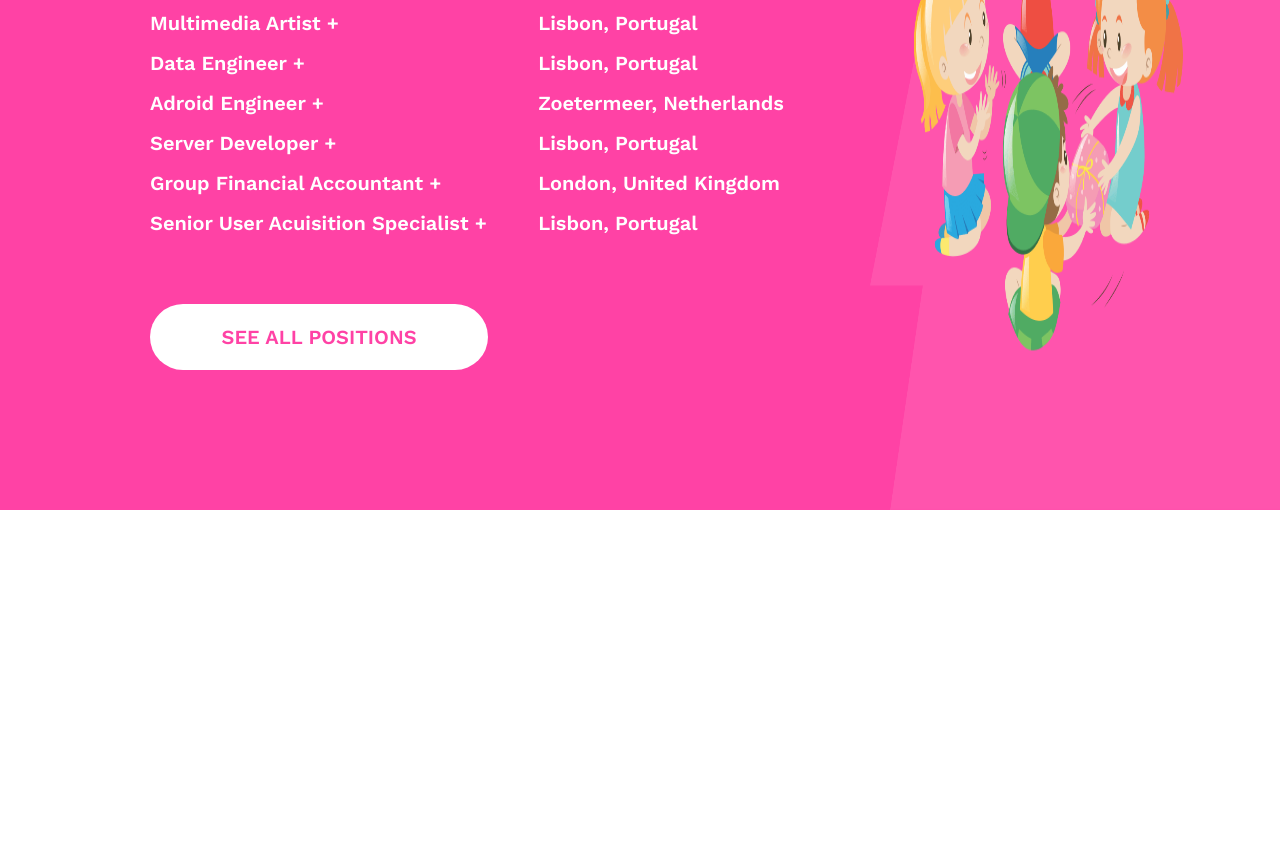
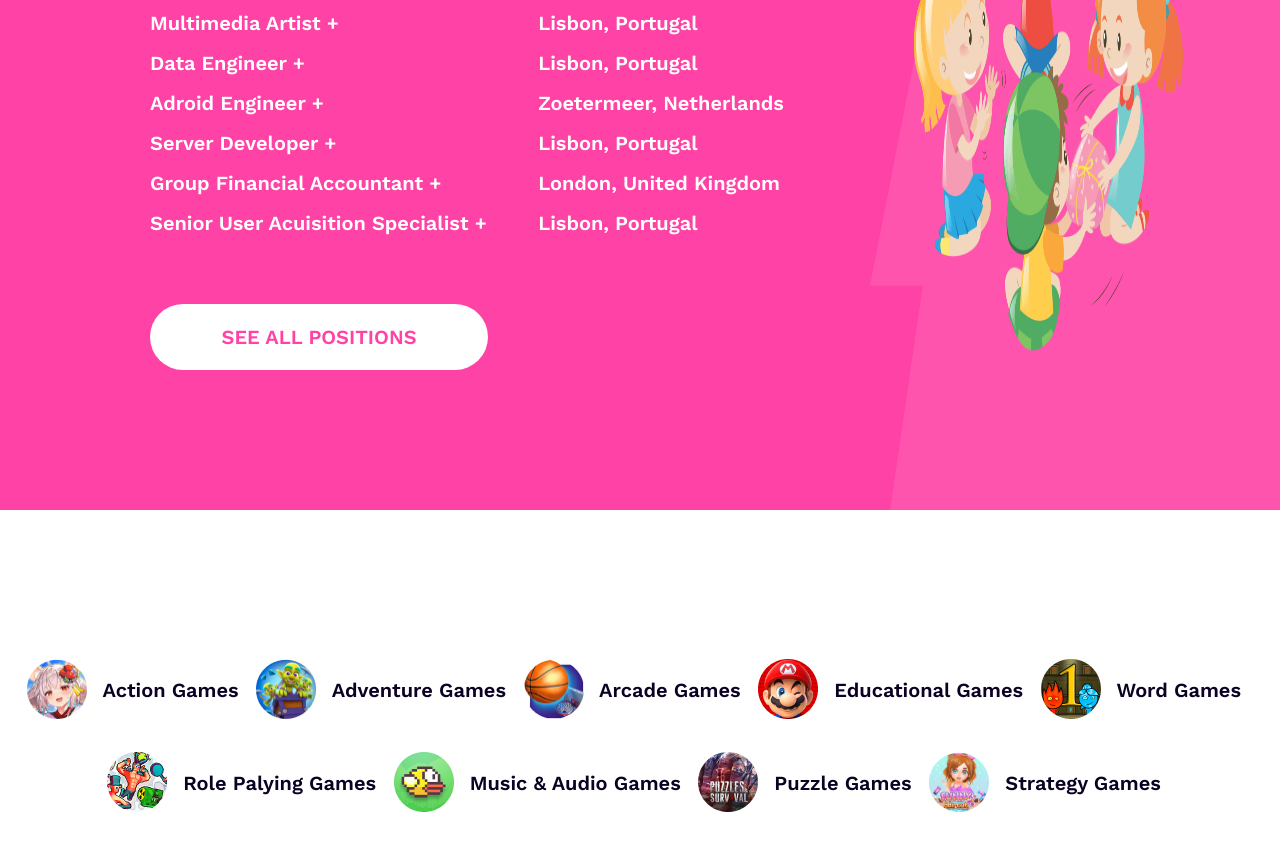
Before and after one commit to rukaiya20/Gamer, a plain HTML site: page index.html in a window 1280 px wide. Shown: the part 4003-4848 px from the top of the page. Before the commit the page ends 4517 px from the top, so only its background shows below. Drawn offline with nearby package versions, Linux system fonts and the light colour scheme.

Commit message:
Games list part  Added

```diff
--- a/index.html
+++ b/index.html
@@ -181,5 +181,50 @@
       </div>
      </section>
    <!-- career section -->
+   <!-- games -->
+     <section class="games">
+        <ul>
+          <li>
+            <img src="images/Rectangle 11.png" alt="">
+            Action Games
+         </li>
+          <li>
+            <img src="images/Rectangle 12.png" alt="">
+            Adventure Games
+          </li>
+          <li>
+            <img src="images/Rectangle 13.png" alt="">
+            Arcade Games
+         </li>
+          <li>
+            <img src="images/Rectangle 14.png" alt="">
+            Educational Games
+         </li>
+          <li>
+            <img src="images/Rectangle 15.png" alt="">
+            Word Games
+         </li>
+        </ul>
+        <ul>
+          <li>
+            <img src="images/Rectangle 16.png" alt="">
+            Role Palying Games
+         </li>
+          <li>
+            <img src="images/Rectangle 17.png" alt="">
+            Music & Audio Games
+         </li>
+          <li>
+            <img src="images/Rectangle 18.png" alt="">
+            Puzzle Games
+         </li>
+          <li>
+            <img src="images/Rectangle 19.png" alt="">
+            Strategy Games
+         </li>
+        </ul>
+     </section>
+   <!-- games -->
+
 </body>
 </html>
--- a/style.css
+++ b/style.css
@@ -481,3 +481,26 @@
     width: 100%;
     height: 100%;
 }
+/* games style */
+.games{
+   text-align: center;
+   margin-top: 149px;
+}
+.games ul li{
+    list-style-type: none;
+    display: inline-block;
+    color: #0B0223;
+    font-family: Work Sans;
+    font-size: 20px;
+    font-style: normal;
+    font-weight: 600;
+    line-height: normal;
+    margin-right: 12px;
+    margin-bottom: 50px;
+}
+.games ul li img{
+    width: 60px;
+    height: 60px;
+    margin-bottom: -22px;
+    margin-right: 10px;
+}
```
